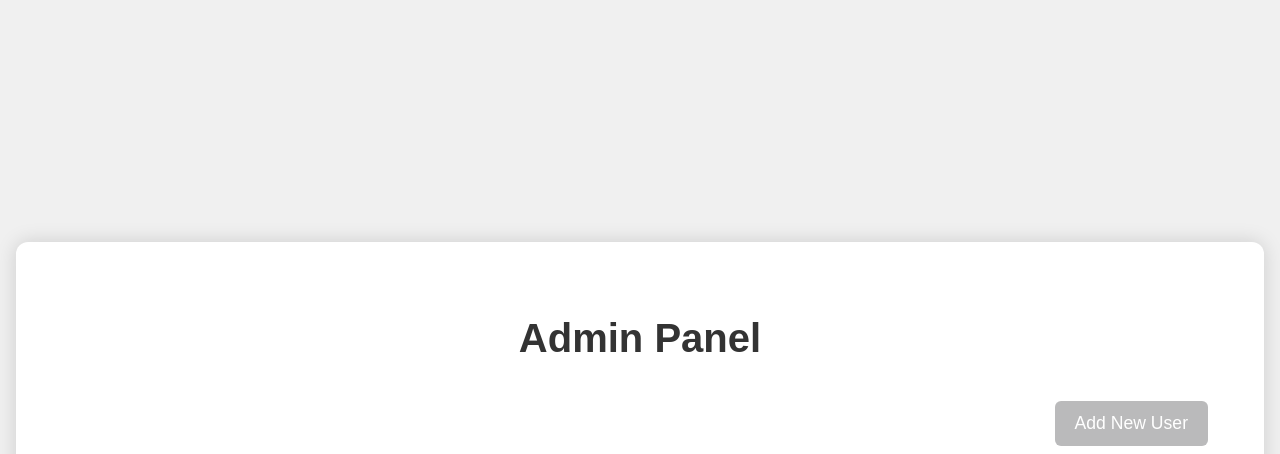
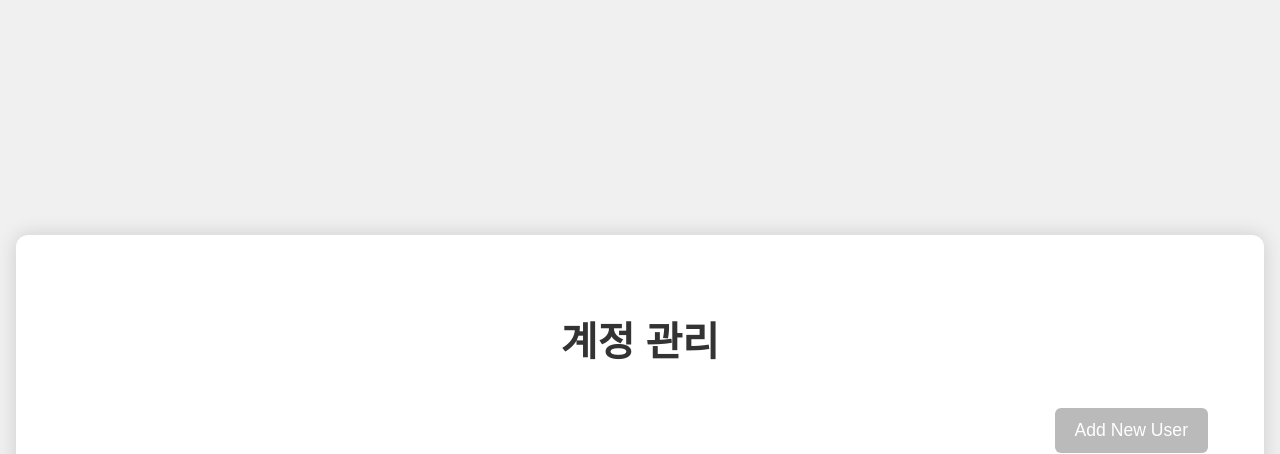
Before and after one commit to soomincd/flask, a Flask app: page /admin in a window 1280 px wide. Shown: the top 454 px of the page. Run offline with Flask 2, Linux system fonts and the light colour scheme; data that the repository does not hold is empty.

Commit message:
Update admin.html

```diff
--- a/templates/admin.html
+++ b/templates/admin.html
@@ -3,7 +3,7 @@
 <head>
     <meta charset="UTF-8">
     <meta name="viewport" content="width=device-width, initial-scale=1.0">
-    <title>Edmakers - Admin Panel</title>
+    <title>Edmakers</title>
     <link rel="icon" type="image/png" href="{{ url_for('static', filename='favicon.png') }}">
     <style>
         body {
@@ -145,7 +145,7 @@
 </head>
 <body>
     <div class="container wide">
-        <h1>Admin Panel</h1>
+        <h1>계정 관리</h1>
         <div id="flash-messages"></div>
         <div class="button-container">
             <a href="{{ url_for('register') }}" class="btn right-align">Add New User</a>
```
